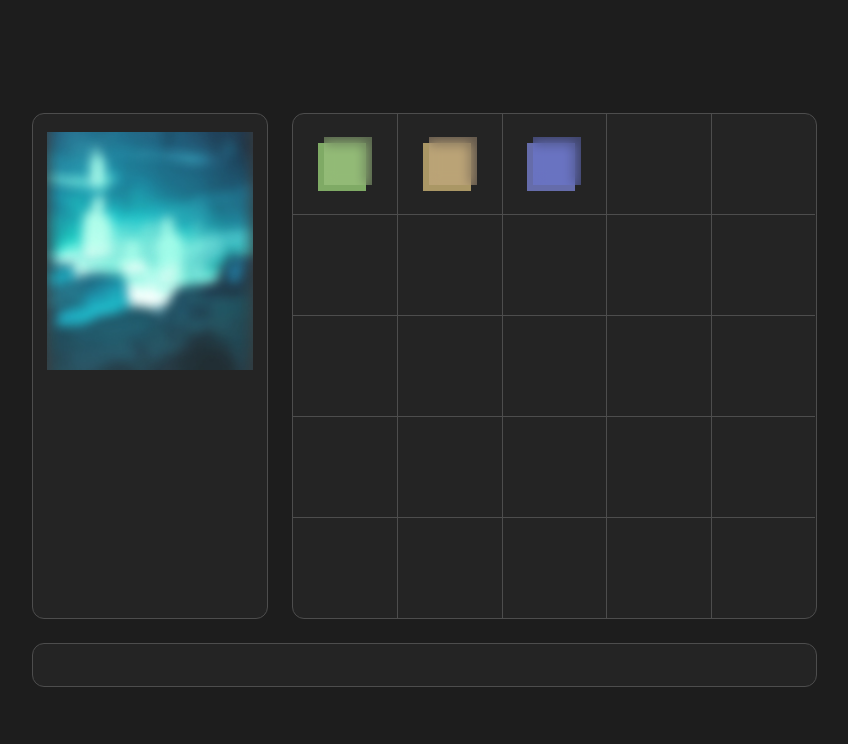
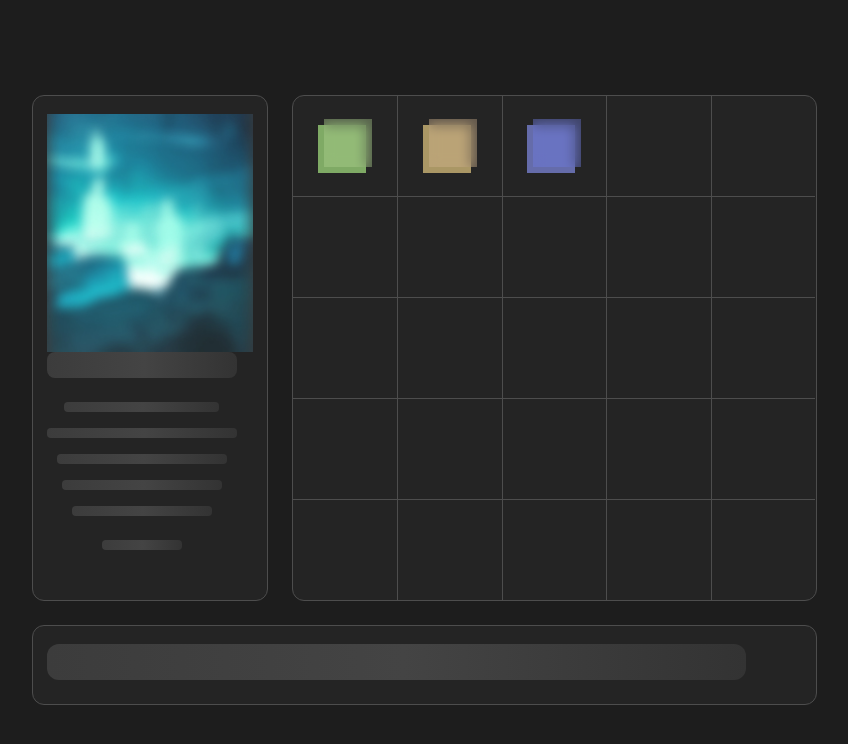
Before and after one commit to webowski/inventory-test, a Vue app: page / in a window 1280 px wide. Shown: the top 744 px of the page, without its empty margins (216-1064 px from the left). Built offline with nearby package versions, Linux system fonts and the light colour scheme.

Commit message:
Add skeleton images

```diff
--- a/src/App.vue
+++ b/src/App.vue
@@ -20,6 +20,7 @@ const items = [
 <template>
 	<div class="profile">
 		<img src="/media/profile.jpg" alt="" />
+		<img src="@/images/skeleton.svg" alt="" />
 	</div>
 	<div class="inventory">
 		<div class="inventory__cell" v-for="(cell, index) in 25" :key="index">
@@ -29,5 +30,7 @@ const items = [
 			/>
 		</div>
 	</div>
-	<div class="notification"></div>
+	<div class="notification">
+		<img src="@/images/skeleton-line.svg" alt="" />
+	</div>
 </template>
```
Also changed, not shown: src/images/skeleton-line.svg (added), src/images/skeleton.svg (added).
